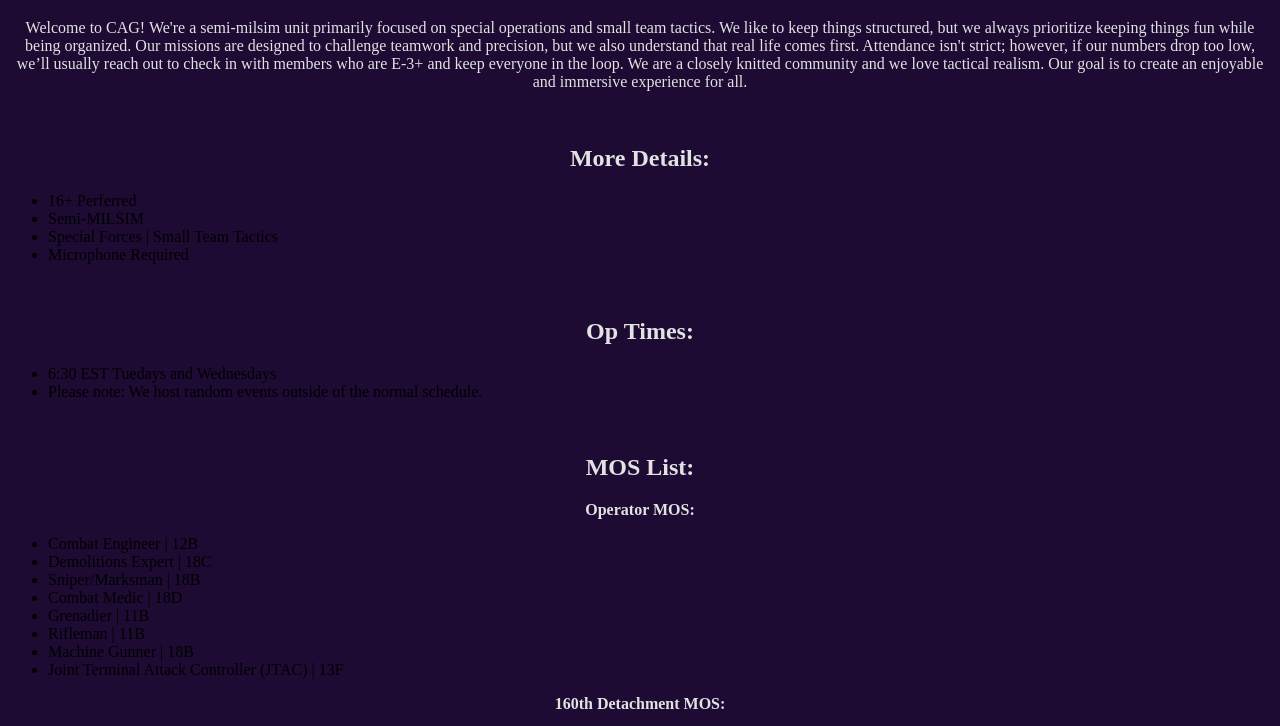
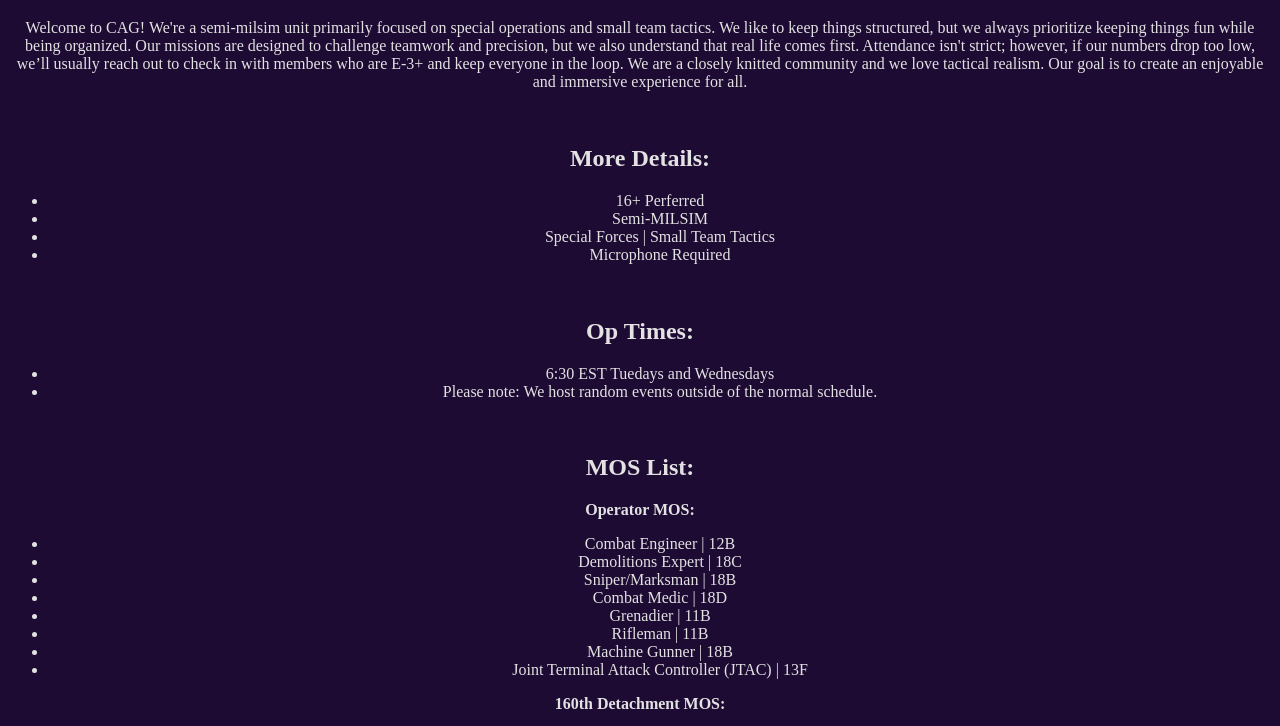
Before and after one commit to a3-us-army/US-Army-WebsiteA3, a plain HTML site: page index.html in a window 1280 px wide. Shown: the part 61-787 px from the top of the page. Drawn offline with Linux system fonts and the light colour scheme; a script that the page names is missing.

Commit message:
fix color

```diff
--- a/index.html
+++ b/index.html
@@ -15,6 +15,16 @@ color:#E2E2E2;
 }
 
 p{
+text-align:center;
+color:#E2E2E2;
+}
+
+ul{
+text-align:center;
+color:#E2E2E2;
+}
+
+li{
 text-align:center;
 color:#E2E2E2;
 }
```
